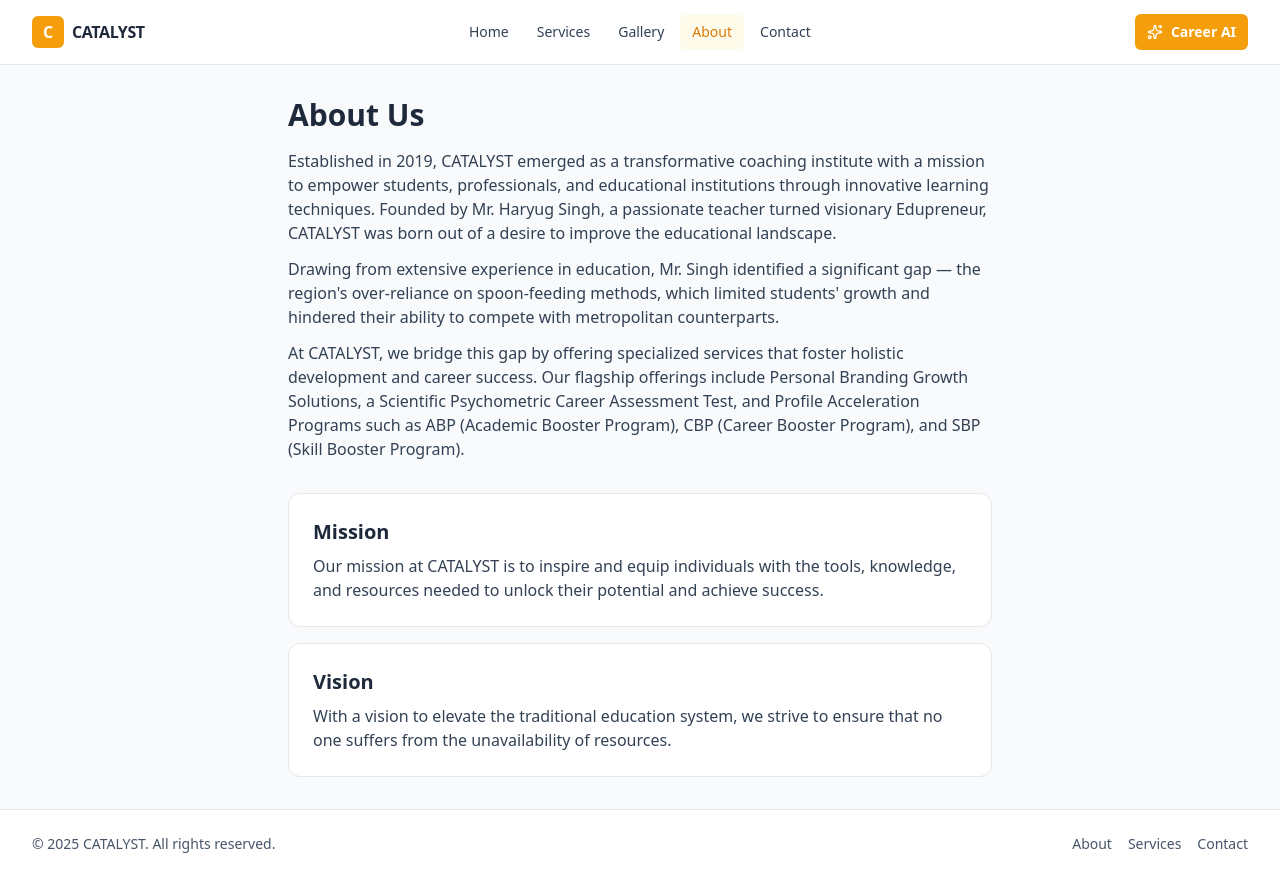
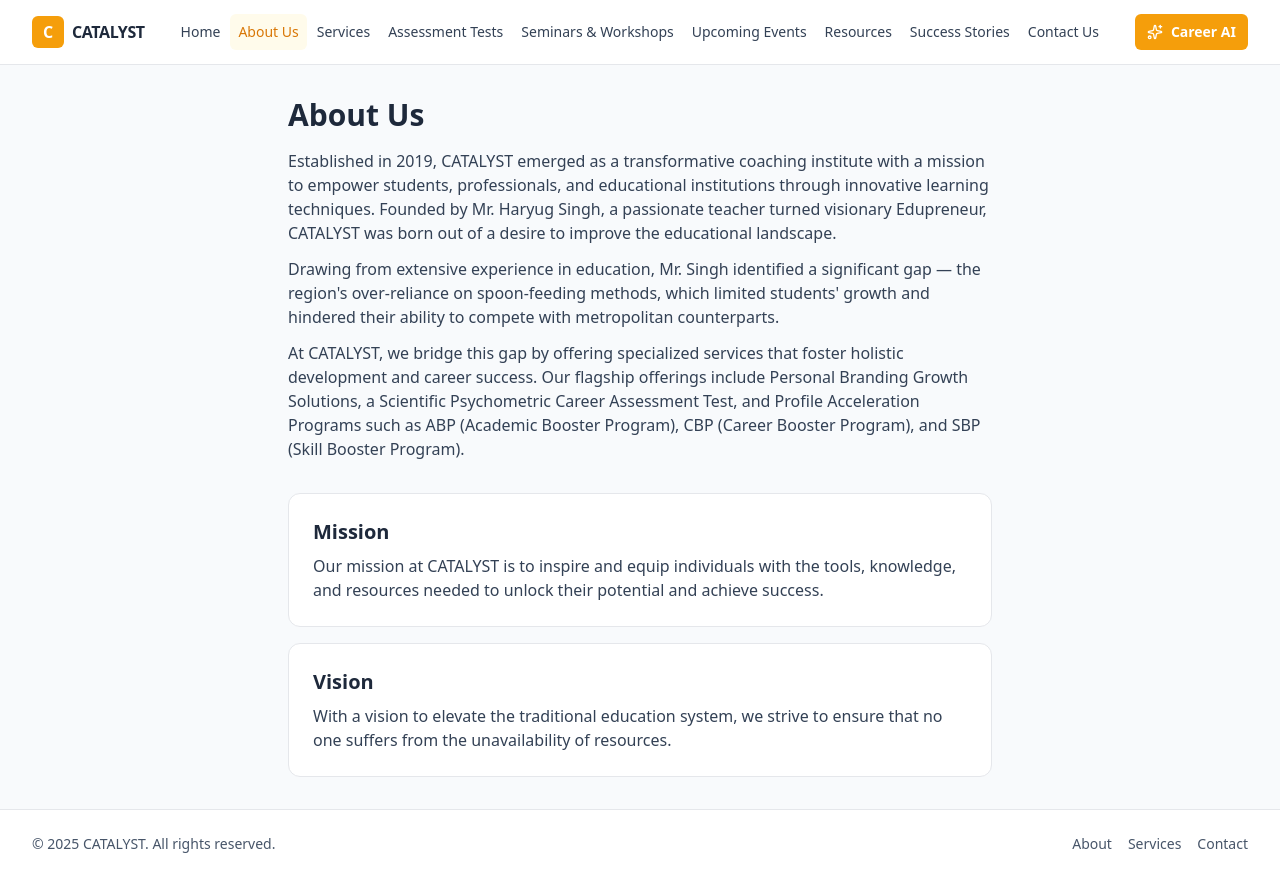
Before and after one commit to Michaelanand123singh/Catalyst-career-ai-frontend, a React (Create React App) app: page /about in a window 1280 px wide. Built offline with nearby package versions, Linux system fonts and the light colour scheme; no server answers.

Commit message:
Navbar updated

```diff
--- a/src/components/Navbar.jsx
+++ b/src/components/Navbar.jsx
@@ -13,7 +13,7 @@ const Navbar = () => {
   const toggle = () => setIsOpen((prev) => !prev);
   const close = () => setIsOpen(false);
 
-  const baseLink = 'px-3 py-2 rounded-md text-sm font-medium hover:text-amber-600 hover:bg-amber-50';
+  const baseLink = 'px-2 py-2 rounded-md text-sm font-medium hover:text-amber-600 hover:bg-amber-50';
   const activeClass = 'text-amber-600 bg-amber-50';
 
   return (
@@ -27,26 +27,42 @@ const Navbar = () => {
             </Link>
           </div>
 
-          <div className="hidden md:flex items-center gap-1">
+          <div className="hidden md:flex items-center gap-0.5">
             <NavLink to="/" end onClick={close}
               className={({ isActive }) => `${baseLink} ${isActive ? activeClass : 'text-slate-700'}`}>
               Home
+            </NavLink>
+            <NavLink to="/about" onClick={close}
+              className={({ isActive }) => `${baseLink} ${isActive ? activeClass : 'text-slate-700'}`}>
+              About Us
             </NavLink>
             <NavLink to="/services" onClick={close}
               className={({ isActive }) => `${baseLink} ${isActive ? activeClass : 'text-slate-700'}`}>
               Services
             </NavLink>
-            <NavLink to="/gallery" onClick={close}
+            <NavLink to="/assessment-tests" onClick={close}
               className={({ isActive }) => `${baseLink} ${isActive ? activeClass : 'text-slate-700'}`}>
-              Gallery
+              Assessment Tests
             </NavLink>
-            <NavLink to="/about" onClick={close}
+            <NavLink to="/seminars-workshops" onClick={close}
               className={({ isActive }) => `${baseLink} ${isActive ? activeClass : 'text-slate-700'}`}>
-              About
+              Seminars & Workshops
+            </NavLink>
+            <NavLink to="/upcoming-events" onClick={close}
+              className={({ isActive }) => `${baseLink} ${isActive ? activeClass : 'text-slate-700'}`}>
+              Upcoming Events
+            </NavLink>
+            <NavLink to="/resources" onClick={close}
+              className={({ isActive }) => `${baseLink} ${isActive ? activeClass : 'text-slate-700'}`}>
+              Resources
+            </NavLink>
+            <NavLink to="/success-stories" onClick={close}
+              className={({ isActive }) => `${baseLink} ${isActive ? activeClass : 'text-slate-700'}`}>
+              Success Stories
             </NavLink>
             <NavLink to="/contact" onClick={close}
               className={({ isActive }) => `${baseLink} ${isActive ? activeClass : 'text-slate-700'}`}>
-              Contact
+              Contact Us
             </NavLink>
           </div>
 
@@ -79,21 +95,37 @@ const Navbar = () => {
               className={({ isActive }) => `${baseLink} ${isActive ? activeClass : 'text-slate-700'}`}>
               Home
             </NavLink>
+            <NavLink to="/about" onClick={close}
+              className={({ isActive }) => `${baseLink} ${isActive ? activeClass : 'text-slate-700'}`}>
+              About Us
+            </NavLink>
             <NavLink to="/services" onClick={close}
               className={({ isActive }) => `${baseLink} ${isActive ? activeClass : 'text-slate-700'}`}>
               Services
             </NavLink>
-            <NavLink to="/gallery" onClick={close}
+            <NavLink to="/assessment-tests" onClick={close}
               className={({ isActive }) => `${baseLink} ${isActive ? activeClass : 'text-slate-700'}`}>
-              Gallery
+              Assessment Tests
             </NavLink>
-            <NavLink to="/about" onClick={close}
+            <NavLink to="/seminars-workshops" onClick={close}
               className={({ isActive }) => `${baseLink} ${isActive ? activeClass : 'text-slate-700'}`}>
-              About
+              Seminars & Workshops
+            </NavLink>
+            <NavLink to="/upcoming-events" onClick={close}
+              className={({ isActive }) => `${baseLink} ${isActive ? activeClass : 'text-slate-700'}`}>
+              Upcoming Events
+            </NavLink>
+            <NavLink to="/resources" onClick={close}
+              className={({ isActive }) => `${baseLink} ${isActive ? activeClass : 'text-slate-700'}`}>
+              Resources
+            </NavLink>
+            <NavLink to="/success-stories" onClick={close}
+              className={({ isActive }) => `${baseLink} ${isActive ? activeClass : 'text-slate-700'}`}>
+              Success Stories
             </NavLink>
             <NavLink to="/contact" onClick={close}
               className={({ isActive }) => `${baseLink} ${isActive ? activeClass : 'text-slate-700'}`}>
-              Contact
+              Contact Us
             </NavLink>
             <button
               onClick={() => {
--- /dev/null
+++ b/src/pages/AssessmentTests.jsx
@@ -0,0 +1,25 @@
+import React from 'react';
+
+const AssessmentTests = () => {
+  return (
+    <div className="min-h-screen bg-gradient-to-br from-amber-50 to-white">
+      <div className="max-w-7xl mx-auto px-4 sm:px-6 lg:px-8 py-16">
+        <div className="text-center">
+          <div className="mx-auto h-24 w-24 bg-amber-100 rounded-full flex items-center justify-center mb-8">
+            <svg className="h-12 w-12 text-amber-600" fill="none" stroke="currentColor" viewBox="0 0 24 24">
+              <path strokeLinecap="round" strokeLinejoin="round" strokeWidth={2} d="M9 12h6m-6 4h6m2 5H7a2 2 0 01-2-2V5a2 2 0 012-2h5.586a1 1 0 01.707.293l5.414 5.414a1 1 0 01.293.707V19a2 2 0 01-2 2z" />
+            </svg>
+          </div>
+          <h1 className="text-4xl font-bold text-gray-900 mb-4">Assessment Tests</h1>
+          <p className="text-xl text-gray-600 mb-8">Comprehensive career assessment tools to help you discover your potential</p>
+          <div className="bg-white rounded-lg shadow-lg p-12 max-w-2xl mx-auto">
+            <div className="text-6xl font-bold text-amber-500 mb-4">Coming Soon</div>
+            <p className="text-lg text-gray-600">We're working hard to bring you the best career assessment tools. Stay tuned for updates!</p>
+          </div>
+        </div>
+      </div>
+    </div>
+  );
+};
+
+export default AssessmentTests;
--- /dev/null
+++ b/src/pages/Resources.jsx
@@ -0,0 +1,25 @@
+import React from 'react';
+
+const Resources = () => {
+  return (
+    <div className="min-h-screen bg-gradient-to-br from-amber-50 to-white">
+      <div className="max-w-7xl mx-auto px-4 sm:px-6 lg:px-8 py-16">
+        <div className="text-center">
+          <div className="mx-auto h-24 w-24 bg-amber-100 rounded-full flex items-center justify-center mb-8">
+            <svg className="h-12 w-12 text-amber-600" fill="none" stroke="currentColor" viewBox="0 0 24 24">
+              <path strokeLinecap="round" strokeLinejoin="round" strokeWidth={2} d="M12 6.253v13m0-13C10.832 5.477 9.246 5 7.5 5S4.168 5.477 3 6.253v13C4.168 18.477 5.754 18 7.5 18s3.332.477 4.5 1.253m0-13C13.168 5.477 14.754 5 16.5 5c1.746 0 3.332.477 4.5 1.253v13C19.832 18.477 18.246 18 16.5 18c-1.746 0-3.332.477-4.5 1.253" />
+            </svg>
+          </div>
+          <h1 className="text-4xl font-bold text-gray-900 mb-4">Resources</h1>
+          <p className="text-xl text-gray-600 mb-8">Valuable tools and materials to support your career journey</p>
+          <div className="bg-white rounded-lg shadow-lg p-12 max-w-2xl mx-auto">
+            <div className="text-6xl font-bold text-amber-500 mb-4">Coming Soon</div>
+            <p className="text-lg text-gray-600">We're curating the best resources for your career growth. Stay tuned!</p>
+          </div>
+        </div>
+      </div>
+    </div>
+  );
+};
+
+export default Resources;
--- /dev/null
+++ b/src/pages/SeminarsWorkshops.jsx
@@ -0,0 +1,25 @@
+import React from 'react';
+
+const SeminarsWorkshops = () => {
+  return (
+    <div className="min-h-screen bg-gradient-to-br from-amber-50 to-white">
+      <div className="max-w-7xl mx-auto px-4 sm:px-6 lg:px-8 py-16">
+        <div className="text-center">
+          <div className="mx-auto h-24 w-24 bg-amber-100 rounded-full flex items-center justify-center mb-8">
+            <svg className="h-12 w-12 text-amber-600" fill="none" stroke="currentColor" viewBox="0 0 24 24">
+              <path strokeLinecap="round" strokeLinejoin="round" strokeWidth={2} d="M17 20h5v-2a3 3 0 00-5.356-1.857M17 20H7m10 0v-2c0-.656-.126-1.283-.356-1.857M7 20H2v-2a3 3 0 015.356-1.857M7 20v-2c0-.656.126-1.283.356-1.857m0 0a5.002 5.002 0 019.288 0M15 7a3 3 0 11-6 0 3 3 0 016 0zm6 3a2 2 0 11-4 0 2 2 0 014 0zM7 10a2 2 0 11-4 0 2 2 0 014 0z" />
+            </svg>
+          </div>
+          <h1 className="text-4xl font-bold text-gray-900 mb-4">Seminars & Workshops</h1>
+          <p className="text-xl text-gray-600 mb-8">Interactive learning sessions to enhance your career skills</p>
+          <div className="bg-white rounded-lg shadow-lg p-12 max-w-2xl mx-auto">
+            <div className="text-6xl font-bold text-amber-500 mb-4">Coming Soon</div>
+            <p className="text-lg text-gray-600">Exciting seminars and workshops are in development. Get ready to level up your career!</p>
+          </div>
+        </div>
+      </div>
+    </div>
+  );
+};
+
+export default SeminarsWorkshops;
--- /dev/null
+++ b/src/pages/SuccessStories.jsx
@@ -0,0 +1,25 @@
+import React from 'react';
+
+const SuccessStories = () => {
+  return (
+    <div className="min-h-screen bg-gradient-to-br from-amber-50 to-white">
+      <div className="max-w-7xl mx-auto px-4 sm:px-6 lg:px-8 py-16">
+        <div className="text-center">
+          <div className="mx-auto h-24 w-24 bg-amber-100 rounded-full flex items-center justify-center mb-8">
+            <svg className="h-12 w-12 text-amber-600" fill="none" stroke="currentColor" viewBox="0 0 24 24">
+              <path strokeLinecap="round" strokeLinejoin="round" strokeWidth={2} d="M9 12l2 2 4-4m6 2a9 9 0 11-18 0 9 9 0 0118 0z" />
+            </svg>
+          </div>
+          <h1 className="text-4xl font-bold text-gray-900 mb-4">Success Stories</h1>
+          <p className="text-xl text-gray-600 mb-8">Inspiring journeys of career transformation and achievement</p>
+          <div className="bg-white rounded-lg shadow-lg p-12 max-w-2xl mx-auto">
+            <div className="text-6xl font-bold text-amber-500 mb-4">Coming Soon</div>
+            <p className="text-lg text-gray-600">Amazing success stories are being prepared. Get ready to be inspired!</p>
+          </div>
+        </div>
+      </div>
+    </div>
+  );
+};
+
+export default SuccessStories;
--- /dev/null
+++ b/src/pages/UpcomingEvents.jsx
@@ -0,0 +1,25 @@
+import React from 'react';
+
+const UpcomingEvents = () => {
+  return (
+    <div className="min-h-screen bg-gradient-to-br from-amber-50 to-white">
+      <div className="max-w-7xl mx-auto px-4 sm:px-6 lg:px-8 py-16">
+        <div className="text-center">
+          <div className="mx-auto h-24 w-24 bg-amber-100 rounded-full flex items-center justify-center mb-8">
+            <svg className="h-12 w-12 text-amber-600" fill="none" stroke="currentColor" viewBox="0 0 24 24">
+              <path strokeLinecap="round" strokeLinejoin="round" strokeWidth={2} d="M8 7V3m8 4V3m-9 8h10M5 21h14a2 2 0 002-2V7a2 2 0 00-2-2H5a2 2 0 00-2 2v12a2 2 0 002 2z" />
+            </svg>
+          </div>
+          <h1 className="text-4xl font-bold text-gray-900 mb-4">Upcoming Events</h1>
+          <p className="text-xl text-gray-600 mb-8">Stay updated with the latest career development events</p>
+          <div className="bg-white rounded-lg shadow-lg p-12 max-w-2xl mx-auto">
+            <div className="text-6xl font-bold text-amber-500 mb-4">Coming Soon</div>
+            <p className="text-lg text-gray-600">We're planning amazing events for you. Check back soon for the calendar!</p>
+          </div>
+        </div>
+      </div>
+    </div>
+  );
+};
+
+export default UpcomingEvents;
```
Also changed, not shown: src/App.js (+45 -9 lines).
